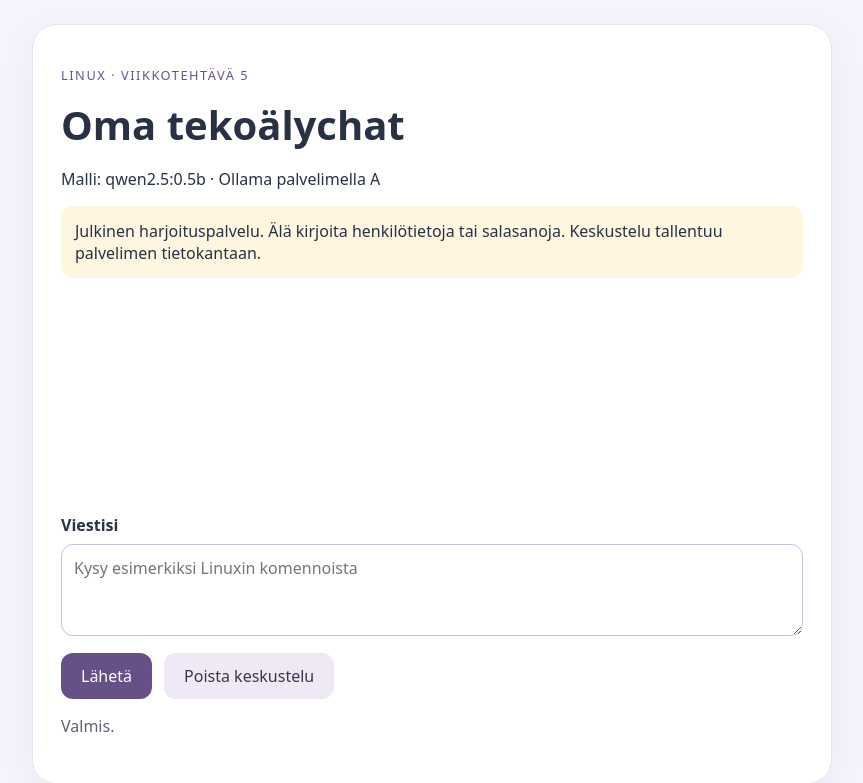
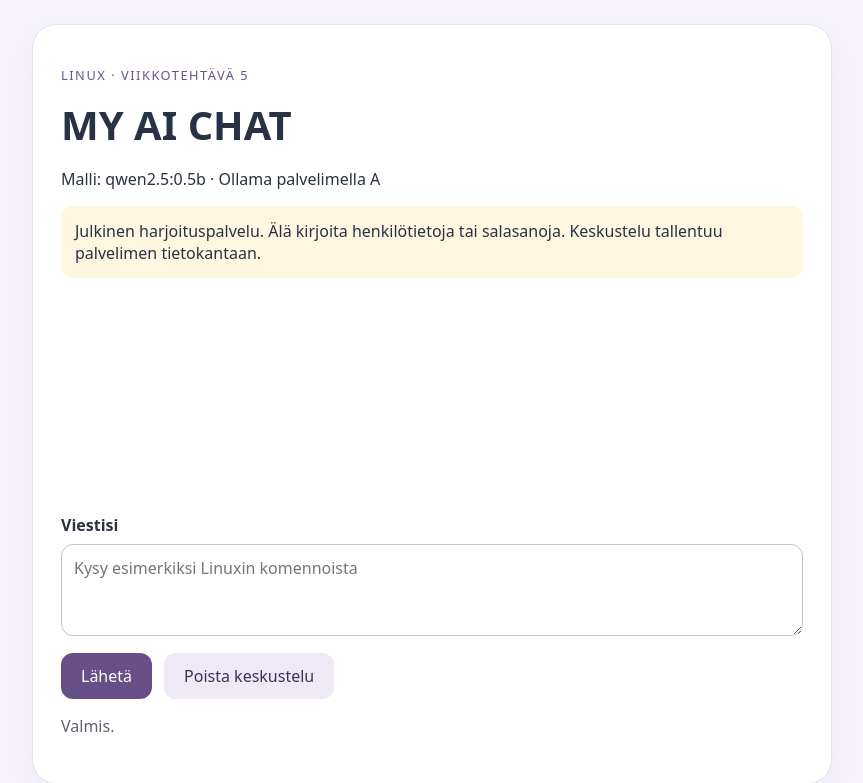
Before and after one commit to teeapiet/viikkotehtava5, a Flask app: page / in a window 1280 px wide. Shown: the top 783 px of the page, without its empty margins (208-1071 px from the left). Run offline with Flask 3, Linux system fonts and the light colour scheme; data that the repository does not hold is empty.

Commit message:
otsikon muutos

```diff
--- a/templates/index.html
+++ b/templates/index.html
@@ -11,7 +11,7 @@
   <main>
     <header>
       <p class="label">LINUX · VIIKKOTEHTÄVÄ 5</p>
-      <h1>Oma tekoälychat</h1>
+      <h1>MY AI CHAT</h1>
       <p>Malli: {{ model }} · Ollama palvelimella A</p>
     </header>
 
```
